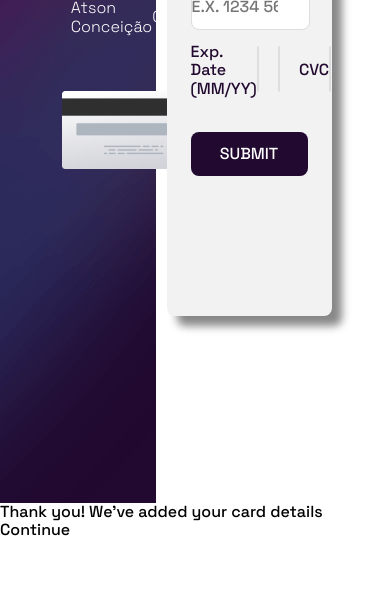
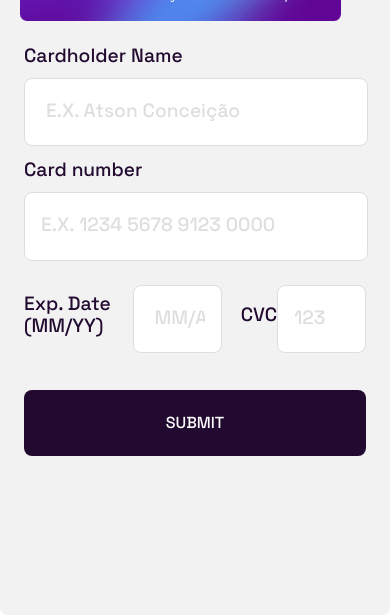
Before and after one commit to atsonsc/interactive-card-details-form-main, a plain HTML site: page index.html in a window 390 px wide. Shown: the part 341-956 px from the top of the page. Before the commit the page ends 881 px from the top, so only its background shows below. Drawn offline with Linux system fonts and the light colour scheme.

Commit message:
layout finshed

```diff
--- a/CSS/styles.css
+++ b/CSS/styles.css
@@ -31,7 +31,7 @@ body{
     background: url(/images/bg-card-front.png);
     background-repeat: no-repeat;
     background-size: contain;
-   height: 40%;
+    height: 40%;
     left: 30%;
     padding: 1rem 1.5rem;
     position: absolute;
@@ -109,7 +109,7 @@ input::-webkit-input-placeholder{
 }
 
 #date{
-    width: 20%;
+    width: 40%;
     margin-right: 1.2rem;
 }
 #cvc{
@@ -133,3 +133,89 @@ form div{
     justify-content: space-around;
 
 }
+
+@media screen and (max-width: 600px) {
+
+
+
+.row{
+    flex-direction: column;
+    position: relative;
+}
+
+.cards{
+    background: url(/images/bg-main-mobile.png);
+    background-repeat: no-repeat;
+    background-size: cover;
+    width: 100vw;
+    height: 40vh;
+}
+
+.card__front{
+
+    height: 50%;
+    left: 5%;
+    position: absolute;
+    top: 55%;
+    width: 70%;
+    z-index: 1;
+
+}
+
+.card__number{
+    font-size: 1.4rem;
+}
+
+.card__front div{
+    margin-top: 0;
+}
+
+.card__name, .card__date{
+    font-size: 1.2rem;
+
+}
+
+.card__back{
+    top: 20%;
+    position: absolute;
+    left: 10%;
+
+    height: 50%;
+    width: 70%;
+}
+
+
+
+.form{
+
+    height: 60vh;
+    width: 100vw;
+}
+
+.form__container{
+    box-shadow: none;
+    position: static;
+    height: 60vh;
+    width: 100vw;
+    padding: 4rem 1.5rem;
+    margin-top: 96px;
+}
+
+label{
+    font-size: 1.2rem;
+
+}
+ form input{
+    margin-top: .7rem;
+    padding: 1.5rem 0;
+}
+
+form input::placeholder{
+    color: var(--branco-acinzetado-violeta);
+    font-size: 1.2rem;
+    padding: 1rem;
+}
+#confirm{
+    padding: 1.5rem 0;
+}
+}
--- a/index.html
+++ b/index.html
@@ -44,10 +44,10 @@
           <input type="number" name="Card number" placeholder="E.X. 1234 5678 9123 0000" id="number">
           <div>
             <label for="Date">Exp. Date (MM/YY) </label><br>
-            <input type="text" name="Date" placeholder=" MM" id="date">
-            <input type="text" name="Date" placeholder=" YY" id="date"><br>
+            <input type="text" name="Date" placeholder=" MM/AA" id="date">
+
             <label for="CVC">CVC </label>
-            <br><input type="text" name="CVC" placeholder="E.X 123" id="cvc">
+            <br><input type="text" name="CVC" placeholder="123" id="cvc">
           </div>
 
           <input type="submit" name="Confirm" id="confirm">
@@ -58,9 +58,6 @@
     </section>
   </main>
 
-  Thank you!
-  We've added your card details
-  Continue
 <script src="/script.js"></script>
 </body>
 
```
